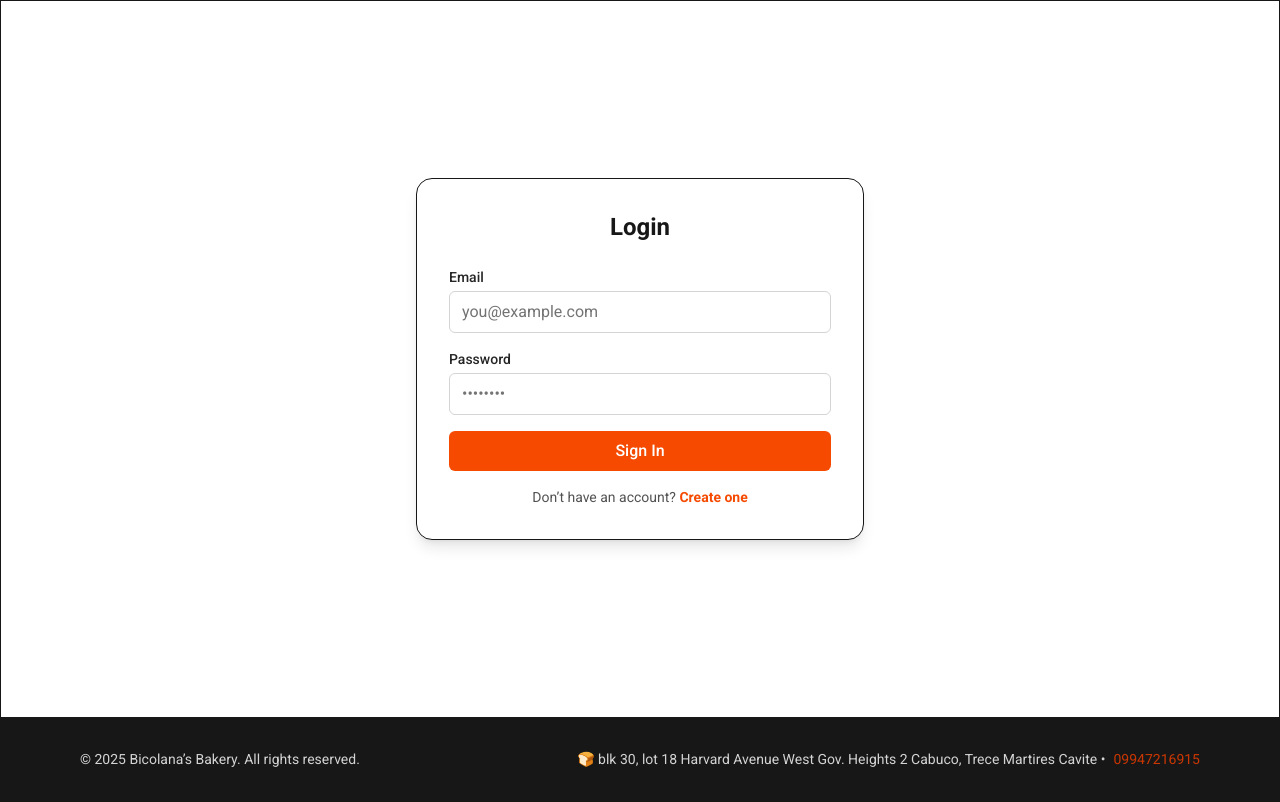
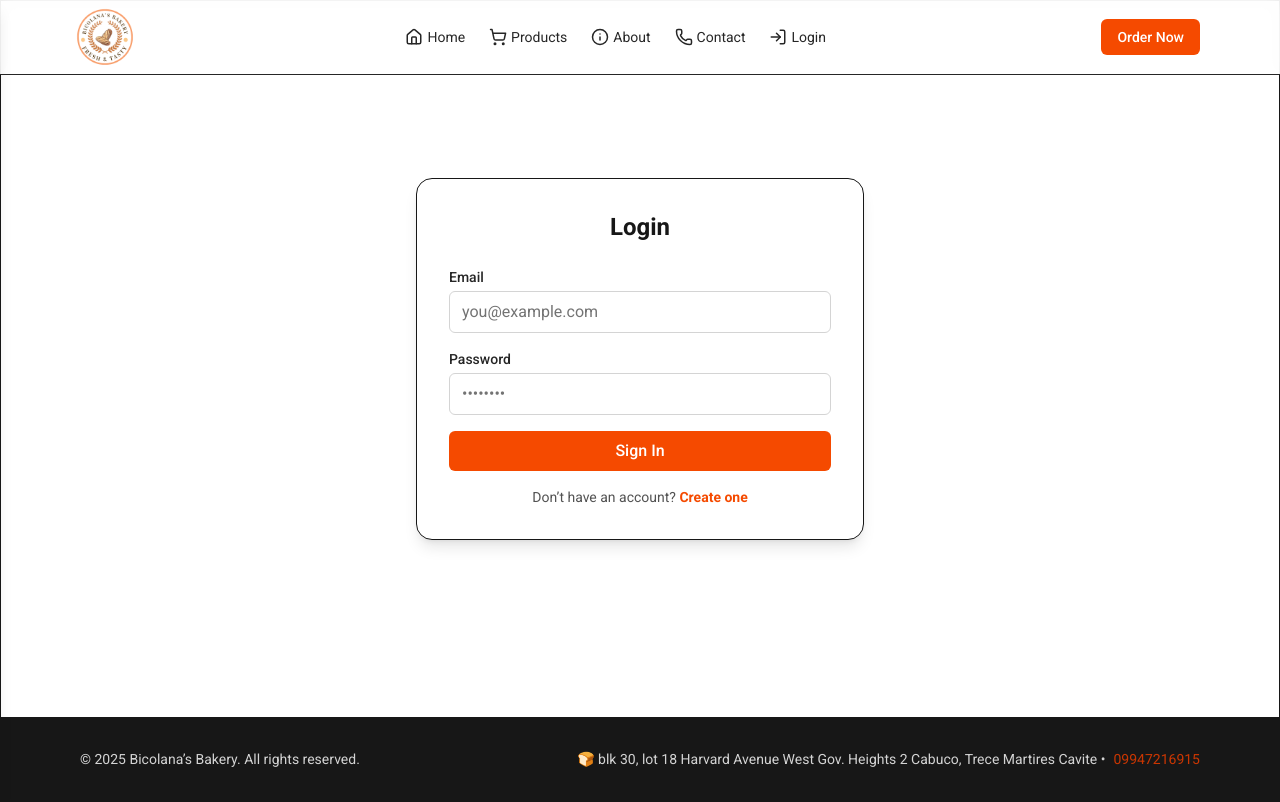
Before and after one commit to itsme-troy/Bicolana-bakery, a Next.js app: page /login in a window 1280 px wide. Built offline with nearby package versions, Linux system fonts and the light colour scheme.

Commit message:
revised logo & login form Navbar

```diff
--- a/src/app/login/page.tsx
+++ b/src/app/login/page.tsx
@@ -1,3 +1,4 @@
+import Navbar from "@/components/Navbar";
 import LoginForm from "@/components/LoginForm";
 import Footer from "@/components/Footer";
 
@@ -7,6 +8,9 @@ export const metadata = {
 export default function LoginPage() {
   return (
     <div className="flex flex-col min-h-screen bg-white">
+      {/* ✅ Navbar */}
+      <Navbar />
+
       {/* Main content */}
       <main className="flex flex-grow items-center justify-center">
         <div className="w-full max-w-md rounded-2xl border bg-white p-8 shadow-lg">
--- a/src/components/Navbar.tsx
+++ b/src/components/Navbar.tsx
@@ -27,7 +27,7 @@ export default function Navbar() {
               alt="Bicolana's Bakery Logo"
               width={50}
               height={50}
-              className="rounded-full object-contain"
+              className="rounded-full object-contain scale-180"
             />
           </a>
 
```
Also changed, not shown: public/Bakery-logo.png.
